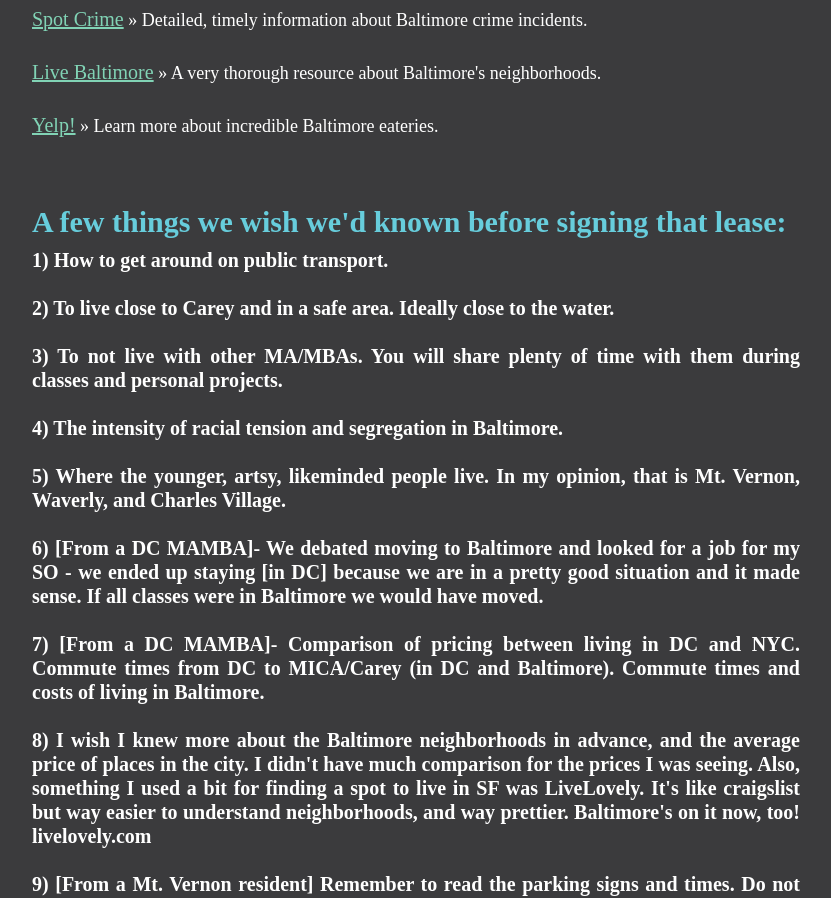
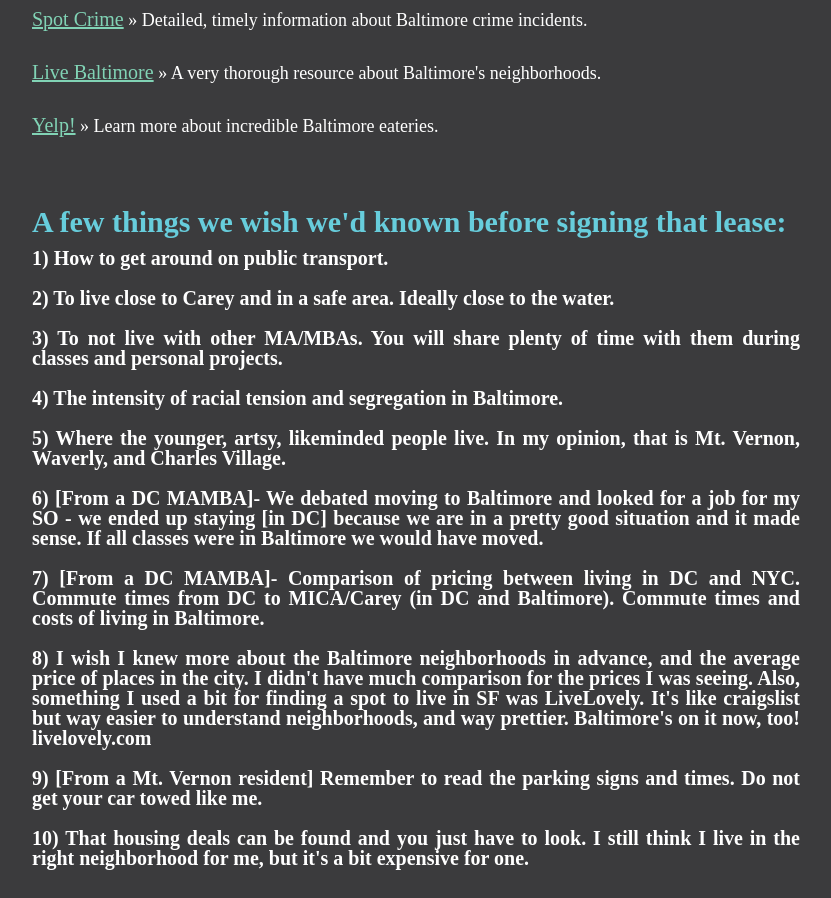
Before and after one commit to Karahmel/MAMBAMap, a Jekyll site: the page built from index.html, in a window 1280 px wide. Shown: the part 1709-2607 px from the top of the page, without its empty margins (224-1055 px from the left). Built offline with Jekyll 4.4.1, drawn with Linux system fonts in a browser that asks for light colours; some web fonts are replaced; Markdown is read by kramdown in place of the engine named in the settings.

Commit message:
Update screen.css

```diff
--- a/css/screen.css
+++ b/css/screen.css
@@ -33,7 +33,7 @@
       color: white;
     font-family: Junction;
     font-size: 100%;
-     line-height: 120%;
+     line-height: 100%;
 }
 
 h4 {
```
